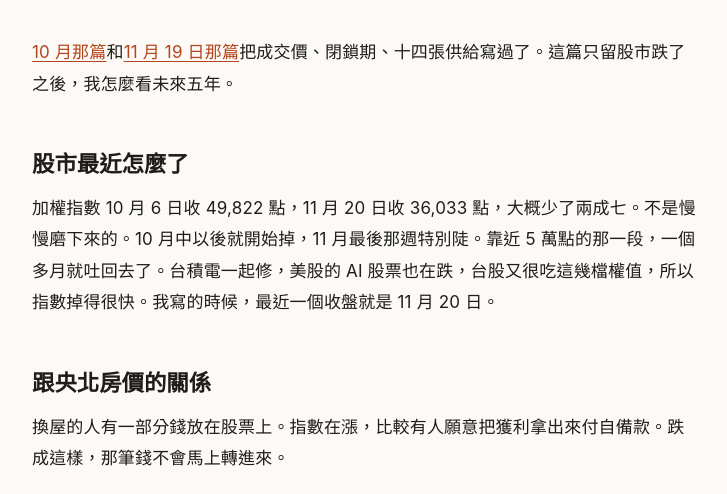
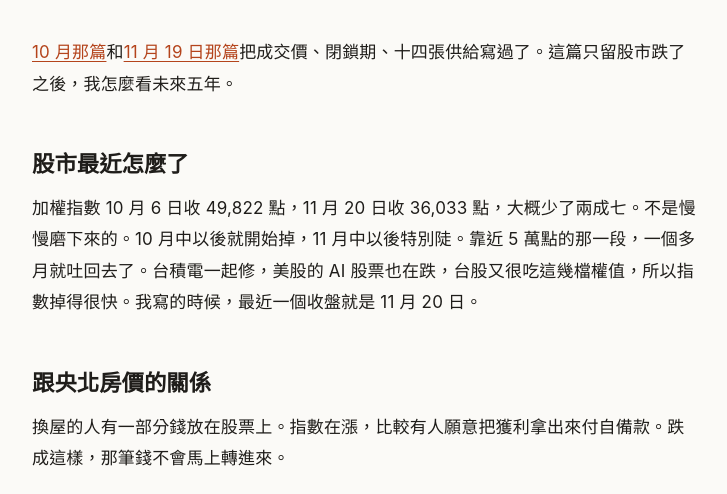
Before and after one commit to adam0831/adam.tw, an Astro site: page /posts/yangbei-five-year-outlook-simple-2026-11-21 in a window 1280 px wide. Shown: the part 252-746 px from the top of the page, without its empty margins (276-1003 px from the left). Built offline with nearby package versions, Linux system fonts and the light colour scheme; Astro itself is replaced by a stand-in of ours.

Commit message:
Fix the November timing in the short Yangbei outlook
The post is dated November 21, so the steep drop is mid-month, not the final week of November.

Co-authored-by: Cursor Agent <cursoragent@cursor.com>
Co-authored-by: adam0831 <adam0831@users.noreply.github.com>

```diff
--- a/src/content/posts/yangbei-five-year-outlook-simple-2026-11-21.md
+++ b/src/content/posts/yangbei-five-year-outlook-simple-2026-11-21.md
@@ -10,7 +10,7 @@ draft: false
 
 ## 股市最近怎麼了
 
-加權指數 10 月 6 日收 49,822 點，11 月 20 日收 36,033 點，大概少了兩成七。不是慢慢磨下來的。10 月中以後就開始掉，11 月最後那週特別陡。靠近 5 萬點的那一段，一個多月就吐回去了。台積電一起修，美股的 AI 股票也在跌，台股又很吃這幾檔權值，所以指數掉得很快。我寫的時候，最近一個收盤就是 11 月 20 日。
+加權指數 10 月 6 日收 49,822 點，11 月 20 日收 36,033 點，大概少了兩成七。不是慢慢磨下來的。10 月中以後就開始掉，11 月中以後特別陡。靠近 5 萬點的那一段，一個多月就吐回去了。台積電一起修，美股的 AI 股票也在跌，台股又很吃這幾檔權值，所以指數掉得很快。我寫的時候，最近一個收盤就是 11 月 20 日。
 
 ## 跟央北房價的關係
 
```
